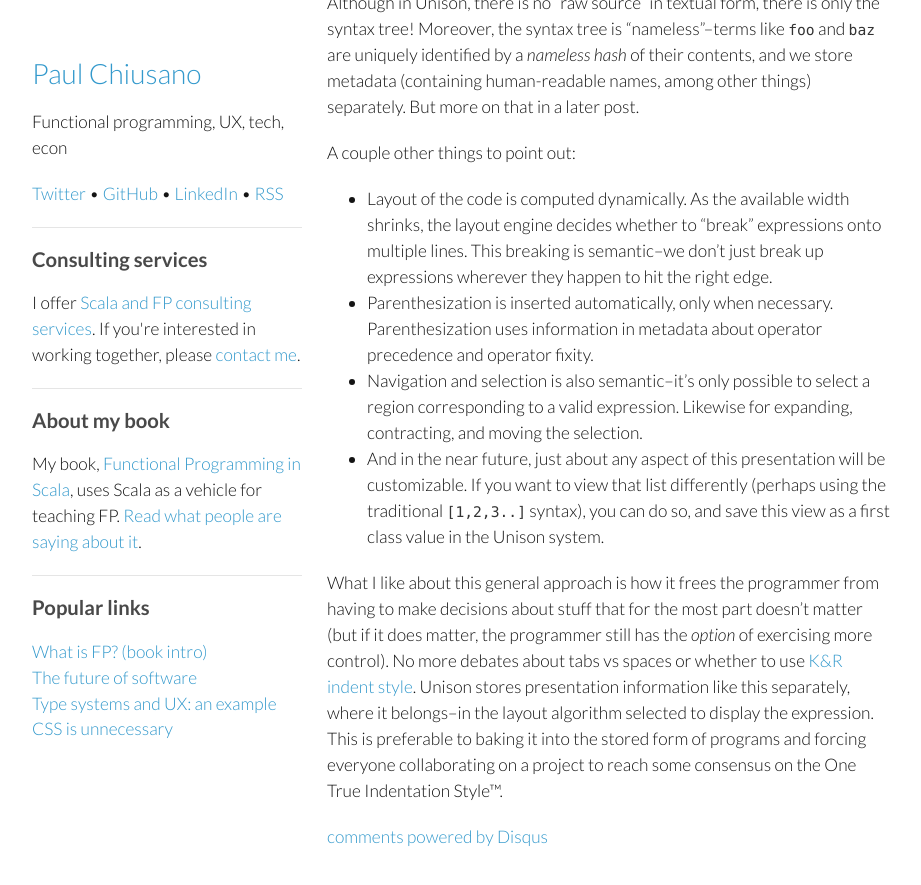
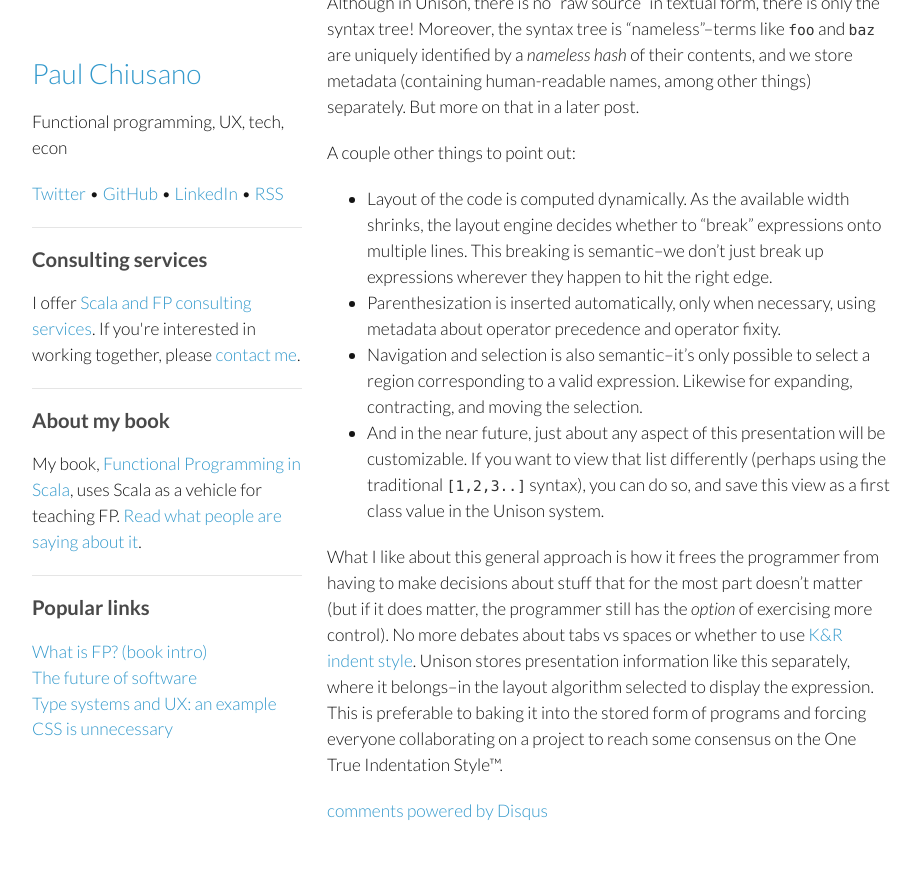
Before and after one commit to pchiusano/pchiusano.github.io, a Jekyll site: the page built from _posts/2014-09-30-semantic-layout.markdown, in a window 1280 px wide and 900 px high, scrolled down 544 px. Shown: the top 885 px of the window, without its empty margins (178-1099 px from the left). Built offline with Jekyll 4.4.1, drawn with Linux system fonts in a browser that asks for light colours; comment, search, counter and statistics services are not loaded.

Commit message:
Update 2014-09-30-semantic-layout.markdown

```diff
--- a/_posts/2014-09-30-semantic-layout.markdown
+++ b/_posts/2014-09-30-semantic-layout.markdown
@@ -17,7 +17,7 @@
 A couple other things to point out:
 
 * Layout of the code is computed dynamically. As the available width shrinks, the layout engine decides whether to "break" expressions onto multiple lines. This breaking is semantic--we don't just break up expressions wherever they happen to hit the right edge.
-* Parenthesization is inserted automatically, only when necessary. Parenthesization uses information in metadata about operator precedence and operator fixity.
+* Parenthesization is inserted automatically, only when necessary, using metadata about operator precedence and operator fixity.
 * Navigation and selection is also semantic--it's only possible to select a region corresponding to a valid expression. Likewise for expanding, contracting, and moving the selection.
 * And in the near future, just about any aspect of this presentation will be customizable. If you want to view that list differently (perhaps using the traditional `[1,2,3..]` syntax), you can do so, and save this view as a first class value in the Unison system.
 
```
